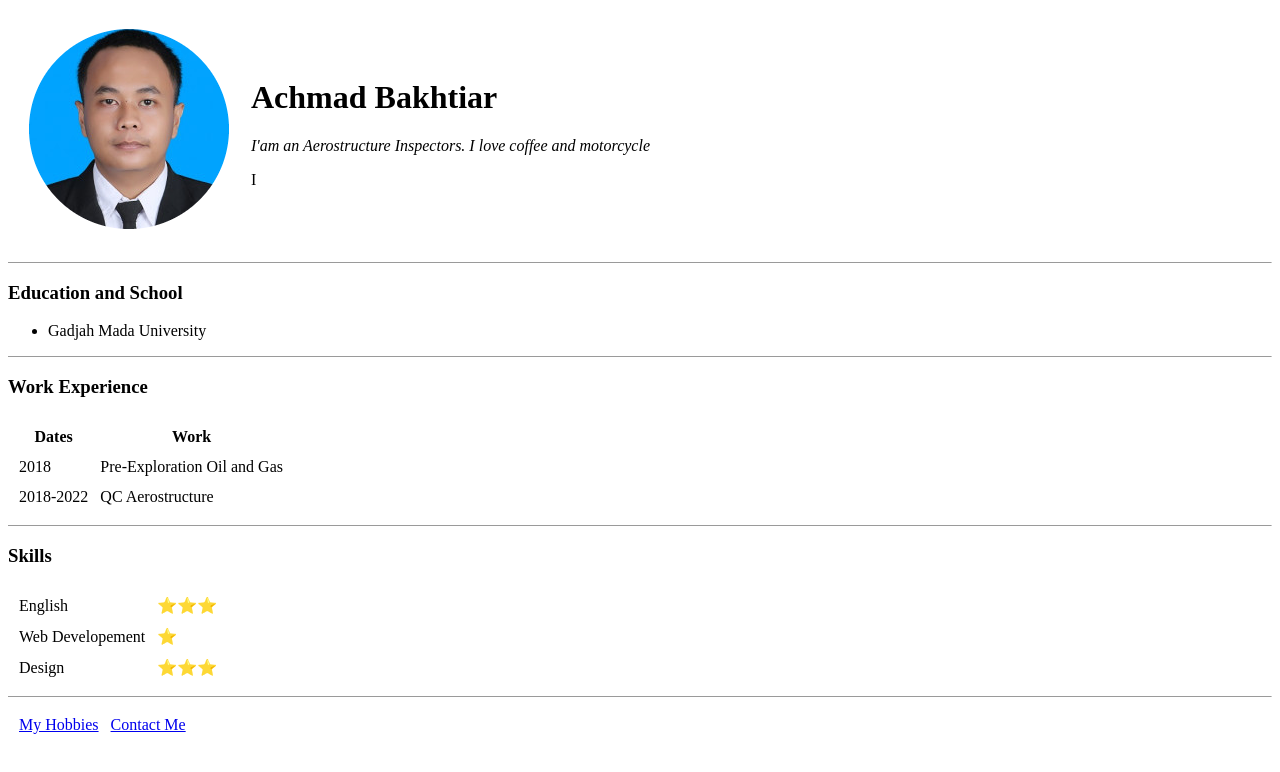
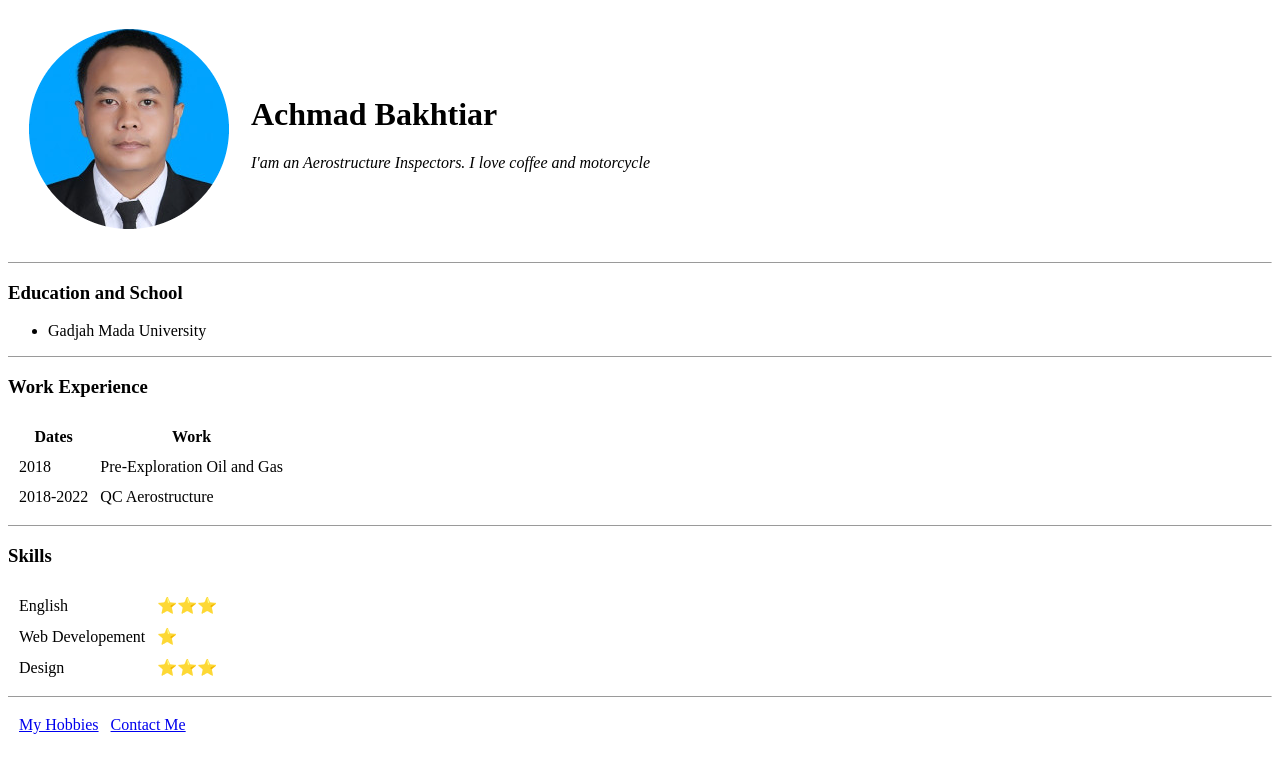
Before and after one commit to achmadbakhtiar/cv, a plain HTML site: page index.html in a window 1280 px wide. Drawn offline with Linux system fonts and the light colour scheme.

Commit message:
Update index.html
delete the row 1 bio

```diff
--- a/index.html
+++ b/index.html
@@ -12,7 +12,6 @@
       <td>  <img src="Achmad Bakhtiar.png" alt="Achmad Bakhtiar"> </td>
       <td>  <h1>Achmad Bakhtiar</h1>
         <p><em>I'am an Aerostructure Inspectors. I love coffee and motorcycle </em> </p>
-        <p> I</p></td>
     </tr>
   </table>
   <hr size="1">
```
